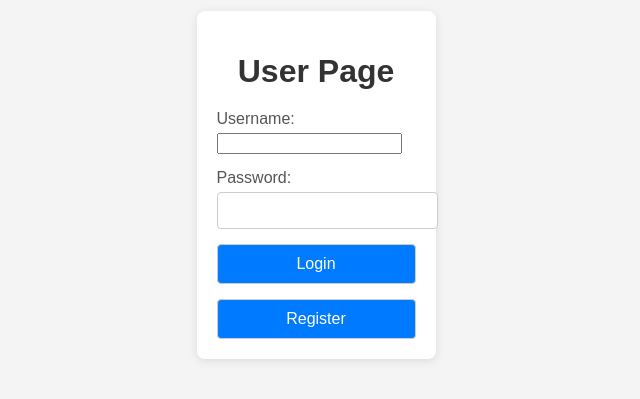
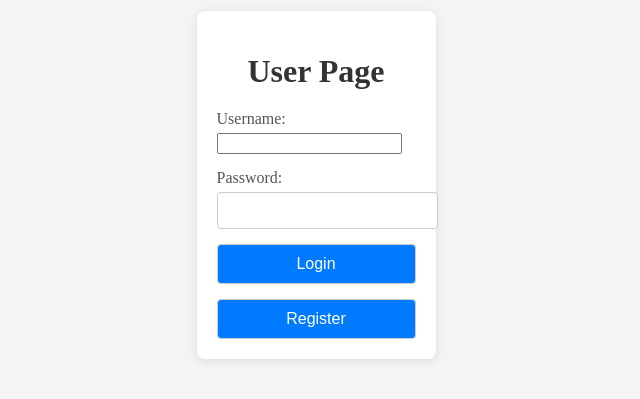
Before and after one commit to PachimatlaYashwanthKumar/TEST, a plain HTML site: page user.html in a window 1280 px wide. Shown: the part 235-634 px from the top of the page, without its empty margins (324-964 px from the left). Drawn offline with Linux system fonts and the light colour scheme.

Commit message:
RAC - 123- changed font arial to franklin

```diff
--- a/user.html
+++ b/user.html
@@ -7,7 +7,7 @@
     <style>
 
         body {
-            font-family: Arial, sans-serif;
+            font-family: 'Franklin Gothic Medium', 'Arial Narrow', Arial, sans-serifhttps://github.com/PachimatlaYashwanthKumar/TEST.git, sans-serif;
             display: flex;
             justify-content: center;
             align-items: center;
```
